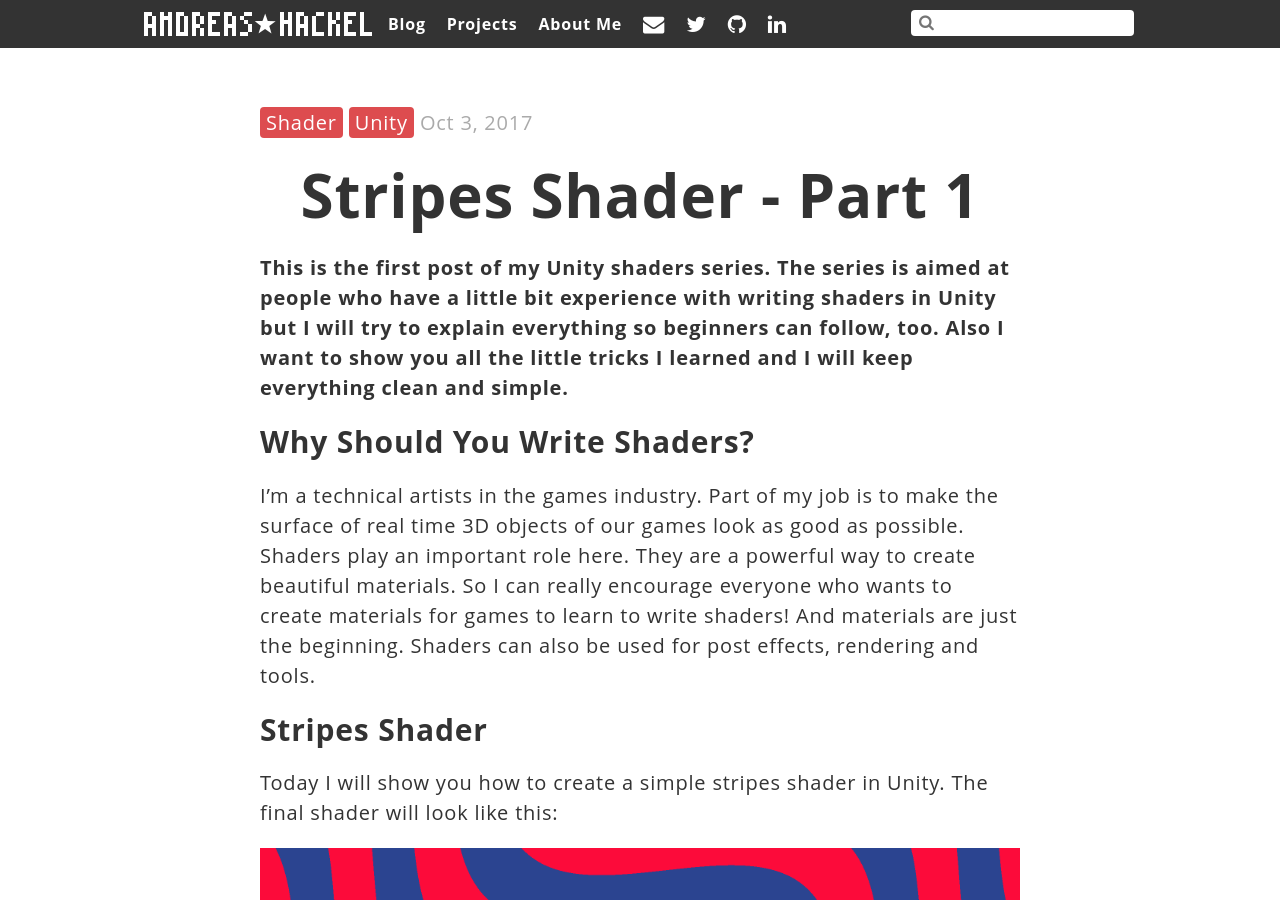
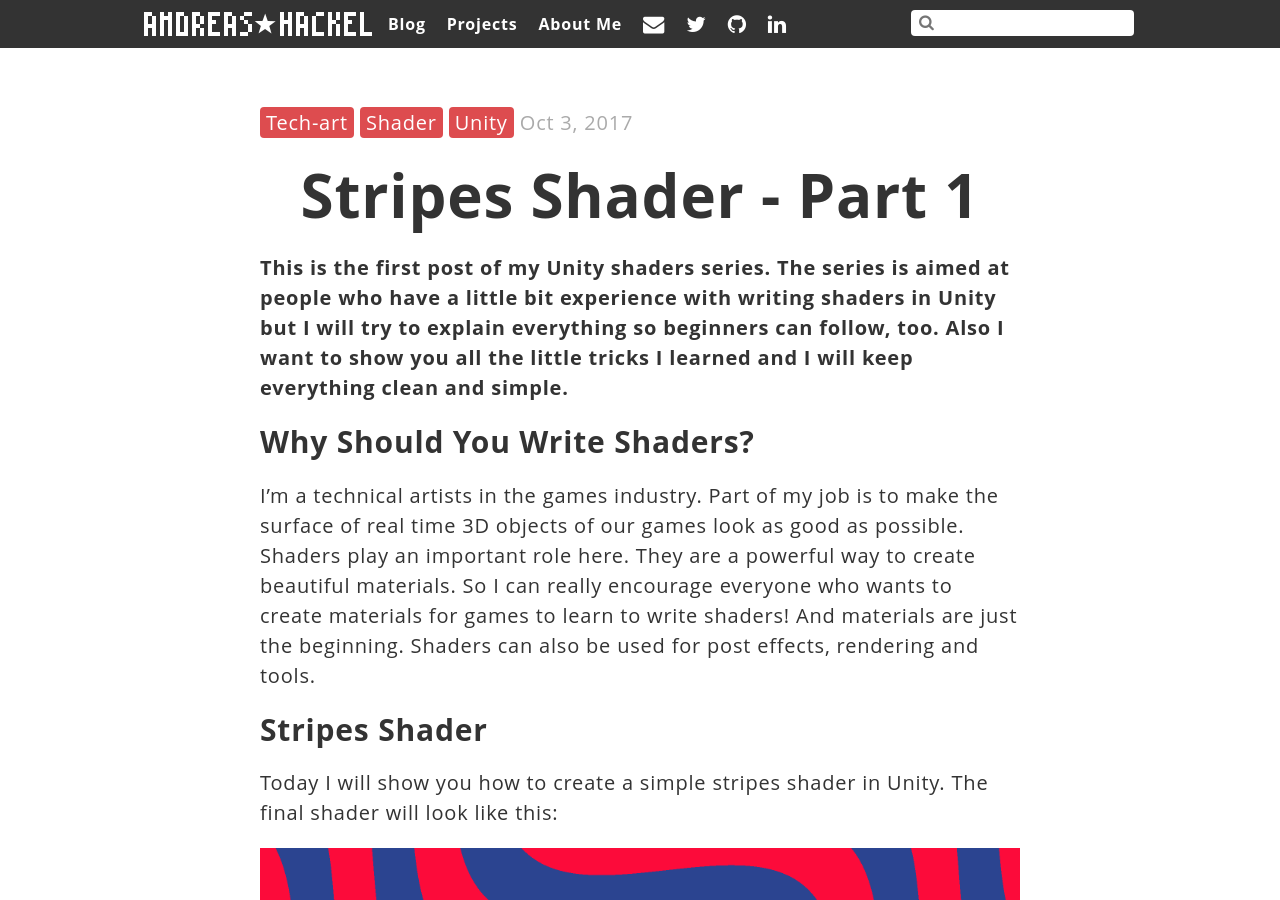
Before and after one commit to ahackel/ahackel.github.io, a Jekyll site: the page built from _posts/2017-10-03-stripes-shader-1.md, in a window 1280 px wide and 900 px high. Built offline with Jekyll 4.4.1, drawn with Linux system fonts in a browser that asks for light colours; comment, search, counter and statistics services are not loaded.

Commit message:
changed category and permalinks

```diff
--- a/_config.yml
+++ b/_config.yml
@@ -43,7 +43,7 @@ exclude:
   - Gemfile.lock
   - preprocess.py
 
-permalink: /:categories/:title.html/
+permalink: /:categories/:title/
 
 defaults:
   -
--- a/_posts/2017-10-03-stripes-shader-1.md
+++ b/_posts/2017-10-03-stripes-shader-1.md
@@ -1,8 +1,8 @@
 ---
 title: "Stripes Shader - Part 1"
-tags: shader unity
-category: shader
-thumbnail: /assets/2017-10-03-stripes-shader/final.png
+tags: tech-art shader unity
+category: tech-art
+thumbnail: /assets/2017-10-03-stripes-shader-1/final.png
 comments: true
 ---
 This is the first post of my Unity shaders series. The series is aimed at people who have a little bit experience with writing shaders in Unity but I will try to explain everything so beginners can follow, too. Also I want to show you all the little tricks I learned and I will keep everything clean and simple.
```
Also changed, not shown: _drafts/2017-10-19-pattern-shader.md (+2 -2 lines).
